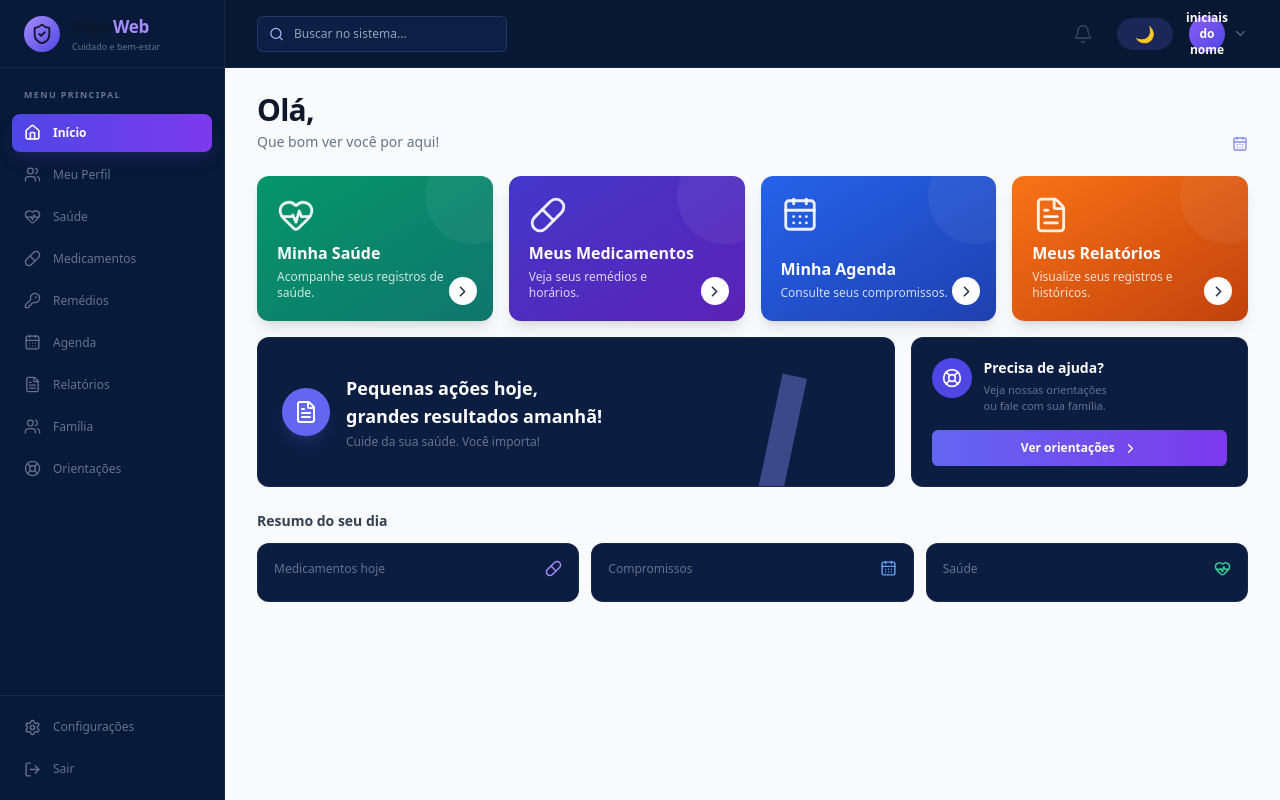
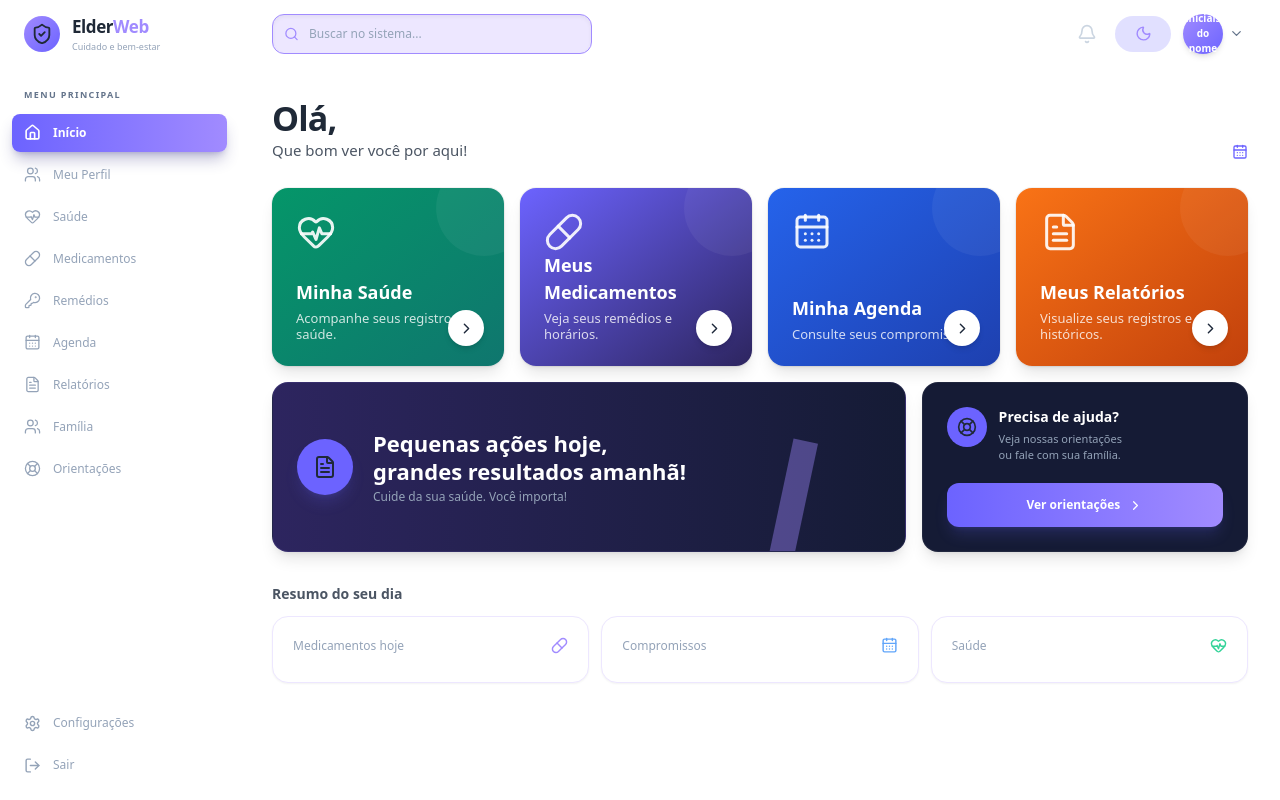
Before and after one commit to MixuriM/Elder_Web, a React (Vite) app in the folder frontend/: page / in a window 1280 px wide. Built offline with nearby package versions, Linux system fonts and the light colour scheme; no server answers.

Commit message:
coloração alterada

```diff
--- a/frontend/src/pages/Home.tsx
+++ b/frontend/src/pages/Home.tsx
@@ -17,6 +17,8 @@ import {
   Pill,
   Search,
   Settings,
+  Sun,
+  Moon,
   ShieldCheck,
   Users,
   X,
@@ -76,24 +78,24 @@ function ActionCard({
 }: ActionCardProps) {
   return (
     <button
-      className={`group relative flex min-h-[145px] flex-1 flex-col justify-between overflow-hidden rounded-xl p-5 text-left shadow-lg transition-all duration-300 hover:-translate-y-1 hover:shadow-2xl ${color}`}
+      className={`group relative flex min-h-[158px] flex-1 flex-col justify-between overflow-hidden rounded-2xl p-5 text-left shadow-lg ring-1 ring-black/5 transition-all duration-300 hover:-translate-y-1 hover:shadow-2xl focus:outline-none focus:ring-2 focus:ring-white/70 sm:min-h-[168px] lg:p-6 ${color}`}
     >
       <div className="absolute -right-7 -top-7 h-24 w-24 rounded-full bg-white/5 transition-transform duration-300 group-hover:scale-150" />
 
       <Icon
-        size={38}
+        size={40}
         strokeWidth={1.8}
         className="relative text-white/90"
       />
 
       <div className="relative">
-        <h3 className="text-[16px] font-bold text-white">{title}</h3>
-        <p className="mt-1 max-w-[170px] text-[12px] leading-4 text-white/80">
+        <h3 className="text-[17px] font-bold text-white sm:text-[18px]">{title}</h3>
+        <p className="mt-1 max-w-[230px] text-[12px] leading-4 text-white/80 sm:text-[13px]">
           {description}
         </p>
       </div>
 
-      <span className="absolute bottom-4 right-4 flex h-7 w-7 items-center justify-center rounded-full bg-white text-slate-800 transition-transform group-hover:translate-x-1">
+      <span className="absolute bottom-4 right-4 flex h-9 w-9 items-center justify-center rounded-full bg-white text-slate-800 shadow-md transition-transform group-hover:translate-x-1 sm:bottom-5 sm:right-5">
         <ChevronRight size={17} />
       </span>
     </button>
@@ -114,21 +116,40 @@ function Home() {
   };
 
   return (
-    <main className="min-h-screen bg-[#06142d] text-white">
+    <main className="min-h-screen bg-[#0B1026] text-white antialiased">
       <style>{`
-        [data-theme="light"] main { background: #f8fafc !important; color: #0f172a !important; }
-        [data-theme="light"] main .bg-[#081a3a] { background: #ffffff !important; }
-        [data-theme="light"] main .bg-[#071832] { background: #ffffff !important; }
-        [data-theme="light"] main .bg-[#0b2044] { background: #f1f5f9 !important; color: #0f172a !important; }
-        [data-theme="light"] main .bg-[#0b1d40] { background: #ffffff !important; }
-        [data-theme="light"] main .theme-preserve-dark { background: #0b1d40 !important; color: #ffffff !important; border-color: rgba(255,255,255,0.05) !important; }
-        [data-theme="light"] main .text-slate-300 { color: #334155 !important; }
-        [data-theme="light"] main .text-slate-400 { color: #64748b !important; }
-        [data-theme="light"] main .text-slate-500 { color: #64748b !important; }
-        [data-theme="light"] main .border-white\\5 { border-color: #e2e8f0 !important; }
-        [data-theme="light"] main .border-indigo-400\\10 { border-color: #c7d2fe !important; }
-        [data-theme="light"] main input::placeholder { color: #94a3b8 !important; }
-        [data-theme="light"] main .hover\\:bg-white\\/5:hover { background: #f1f5f9 !important; }
+        :root {
+          --app-bg: #0B1026;
+          --surface: #2D255F;
+          --surface-2: #151B35;
+          --header: #0B1026;
+          --border: rgba(255,255,255,.07);
+          --text: #FFFFFF;
+          --muted: #94a3b8;
+        }
+        [data-theme="light"] {
+          --app-bg: #FFFFFF;
+          --surface: #FFFFFF;
+          --surface-2: #FFFFFF;
+          --header: rgba(255,255,255,.94);
+          --border: #EDE7FF;
+          --text: #1F2937;
+          --muted: #4B5563;
+        }
+        [data-theme="light"] main { background: var(--app-bg) !important; color: var(--text) !important; }
+        [data-theme="light"] .app-sidebar,
+        [data-theme="light"] .app-header { background: var(--surface) !important; }
+        [data-theme="light"] .app-header { background: var(--header) !important; }
+        [data-theme="light"] .search-input { background: #EDE7FF !important; color: #1F2937 !important; border-color: #A18BFF !important; }
+        [data-theme="light"] .search-input::placeholder { color: #94a3b8 !important; }
+        [data-theme="light"] .surface-card { background: var(--surface-2) !important; border-color: var(--border) !important; }
+        [data-theme="light"] .theme-muted { color: #4B5563 !important; }
+        [data-theme="light"] .theme-heading { color: #1F2937 !important; }
+        [data-theme="light"] .theme-hover:hover { background: #EDE7FF !important; }
+        .safe-area-bottom { padding-bottom: max(1rem, env(safe-area-inset-bottom)); }
+        @media (max-width: 639px) {
+          .mobile-sidebar { width: min(86vw, 320px); }
+        }
       `}</style>
       <div className="flex min-h-screen">
 
@@ -136,29 +157,30 @@ function Home() {
           <button
             aria-label="Fechar menu"
             onClick={() => setSidebarOpen(false)}
-            className="fixed inset-0 z-30 bg-black/60 lg:hidden"
+            className="fixed inset-0 z-30 bg-slate-950/60 backdrop-blur-[2px] lg:hidden"
           />
         )}
 
         {/* sidebar */}
         <aside
           className={`
-            fixed left-0 top-0 z-40 flex h-screen w-[225px]
-            flex-col border-r border-white/5
-            bg-[#081a3a] transition-transform duration-300
-            lg:static lg:translate-x-0
+            mobile-sidebar app-sidebar fixed left-0 top-0 z-40 flex h-[100dvh]
+            flex-col border-r border-white/5 bg-[#2D255F]
+            shadow-2xl shadow-black/20 transition-transform duration-300 ease-out
+            lg:sticky lg:top-0 lg:h-screen lg:w-[240px] lg:shrink-0 lg:shadow-none
+            lg:translate-x-0
             ${sidebarOpen ? "translate-x-0" : "-translate-x-full"}
           `}
         >
           {/* logo */}
-          <div className="flex h-[68px] items-center border-b border-white/5 px-6">
-            <div className="mr-3 flex h-9 w-9 items-center justify-center rounded-full bg-gradient-to-br from-violet-400 to-indigo-600">
+          <div className="flex h-[68px] shrink-0 items-center border-b border-white/5 px-5 sm:px-6">
+            <div className="mr-3 flex h-9 w-9 items-center justify-center rounded-full bg-gradient-to-br from-[#A18BFF] to-[#6C63FF]">
               <ShieldCheck size={22} />
             </div>
 
             <div>
               <h1 className="text-[17px] font-bold tracking-tight">
-                Elder<span className="text-violet-400">Web</span>
+                Elder<span className="text-[#A18BFF]">Web</span>
               </h1>
               <p className="text-[9px] text-slate-400">
                 Cuidado e bem-estar
@@ -174,7 +196,7 @@ function Home() {
           </div>
 
           {/* menu */}
-          <nav className="flex-1 px-3 py-5">
+          <nav className="min-h-0 flex-1 overflow-y-auto px-3 py-5">
             <p className="mb-3 px-3 text-[9px] font-semibold uppercase tracking-[0.15em] text-slate-500">
               Menu principal
             </p>
@@ -196,7 +218,7 @@ function Home() {
                       text-left text-[12px] transition-all
                       ${
                         active
-                          ? "bg-gradient-to-r from-indigo-600 to-violet-600 font-semibold text-white shadow-lg shadow-indigo-900/30"
+                          ? "bg-gradient-to-r from-[#6C63FF] to-[#A18BFF] font-semibold text-white shadow-lg shadow-indigo-900/30"
                           : "text-slate-400 hover:bg-white/5 hover:text-white"
                       }
                     `}
@@ -210,7 +232,7 @@ function Home() {
           </nav>
 
           {/* configurações */}
-          <div className="border-t border-white/5 px-3 py-3">
+          <div className="safe-area-bottom border-t border-white/5 px-3 py-3">
             <button className="flex w-full items-center gap-3 rounded-lg px-3 py-2.5 text-[12px] text-slate-400 hover:bg-white/5 hover:text-white">
               <Settings size={17} />
               Configurações
@@ -227,39 +249,34 @@ function Home() {
         <section className="min-w-0 flex-1">
 
           {/* cabeçalho */}
-          <header className="flex h-[68px] items-center justify-between border-b border-white/5 bg-[#071832] px-4 sm:px-6 lg:px-8">
-            <div className="flex items-center gap-3">
+          <header className="app-header sticky top-0 z-20 flex min-h-[68px] items-center justify-between border-b border-white/5 bg-[#0B1026]/95 px-3 backdrop-blur-md sm:px-5 lg:px-8">
+            <div className="flex min-w-0 items-center gap-2 sm:gap-3">
               <button
                 onClick={() => setSidebarOpen(true)}
-                className="rounded-lg p-2 text-slate-300 hover:bg-white/5 lg:hidden"
+                className="rounded-xl p-2.5 text-slate-300 transition hover:bg-white/5 hover:text-white lg:hidden"
               >
                 <Menu size={22} />
               </button>
 
               {/* busca */}
-              <div className="relative hidden sm:block">
+              <div className="relative hidden min-w-0 sm:block">
                 <Search
                   size={15}
-                  className="absolute left-3 top-1/2 -translate-y-1/2 text-indigo-300"
+                  className="absolute left-3 top-1/2 -translate-y-1/2 text-[#A18BFF]"
                 />
 
                 <input
                   type="text"
                   placeholder="Buscar no sistema..."
-                  className="
-                    h-9 w-[250px] rounded-md border border-indigo-400/20
-                    bg-[#0b2044] pl-9 pr-4 text-xs text-white
-                    outline-none placeholder:text-slate-500
-                    focus:border-indigo-400/50
-                  "
+                  className="search-input h-10 w-[clamp(180px,28vw,320px)] rounded-xl border border-[#A18BFF]/20 bg-[#2D255F] pl-9 pr-4 text-xs text-white shadow-inner outline-none transition focus:border-[#A18BFF]/60 focus:ring-2 focus:ring-[#A18BFF]/10 placeholder:text-slate-500"
                 />
               </div>
             </div>
 
-            <div className="flex items-center gap-4">
+            <div className="flex shrink-0 items-center gap-1 sm:gap-2">
 
               {/* notificação */}
-              <button className="relative rounded-full p-2 text-slate-300 hover:bg-white/5">
+              <button className="relative rounded-xl p-2.5 text-slate-300 transition hover:bg-white/5 hover:text-white">
                 <Bell size={20} />
 
                 {/* <span className="absolute right-0 top-0 flex h-4 min-w-4 items-center justify-center rounded-full bg-red-500 px-1 text-[9px] font-bold">
@@ -272,14 +289,14 @@ function Home() {
                 onClick={toggleTheme}
                 aria-label={theme === "dark" ? "Ativar modo claro" : "Ativar modo escuro"}
                 title={theme === "dark" ? "Modo claro" : "Modo escuro"}
-                className="hidden h-8 w-14 items-center justify-center rounded-full bg-indigo-500/20 text-indigo-300 transition hover:bg-indigo-500/30 sm:flex"
+                className="flex h-9 w-11 items-center justify-center rounded-full bg-[#6C63FF]/20 text-[#A18BFF] transition hover:bg-[#6C63FF]/30 focus:outline-none focus:ring-2 focus:ring-[#A18BFF]/40 sm:w-14"
               >
-                {theme === "dark" ? "☀️" : "🌙"}
+                {theme === "dark" ? <Sun size={17} /> : <Moon size={17} />}
               </button>
 
               {/* interface do perfil */}
-              <button className="flex items-center gap-2">
-                <div className="flex h-9 w-9 items-center justify-center rounded-full bg-gradient-to-br from-violet-500 to-indigo-600 text-xs font-bold text-white">
+              <button className="flex items-center gap-1.5 rounded-xl p-1 transition hover:bg-white/5 focus:outline-none focus:ring-2 focus:ring-[#A18BFF]/30">
+                <div className="flex h-9 w-9 shrink-0 items-center justify-center rounded-full bg-gradient-to-br from-[#A18BFF] to-[#6C63FF] text-[10px] font-bold text-white shadow-md sm:h-10 sm:w-10">
                   iniciais do nome
                 </div>
 
@@ -296,30 +313,30 @@ function Home() {
             </div>
           </header>
 
-          <div className="mx-auto max-w-[1400px] px-4 py-6 sm:px-6 lg:px-8">
+          <div className="mx-auto w-full max-w-[1440px] px-4 py-5 sm:px-6 sm:py-7 lg:px-8 lg:py-8">
 
             {/* nome e descrição */}
-            <div className="mb-6 flex flex-col justify-between gap-3 sm:flex-row sm:items-end">
+            <div className="mb-5 flex flex-col justify-between gap-4 sm:mb-7 sm:flex-row sm:items-end">
               <div>
 
-                <h2 className="text-2xl font-bold tracking-tight sm:text-3xl">
+                <h2 className="theme-heading text-2xl font-bold tracking-tight sm:text-3xl lg:text-[34px]">
                   Olá,
                   {/* {nome}! */}
                 </h2>
 
-                <p className="mt-1 text-sm text-slate-400">
+                <p className="theme-muted mt-1 text-sm text-slate-400 sm:text-[15px]">
                   Que bom ver você por aqui!
                 </p>
               </div>
 
               <div className="flex items-center gap-2 text-xs text-slate-400">
-                <CalendarDays size={16} className="text-indigo-400" />
+                <CalendarDays size={16} className="text-[#6C63FF]" />
 
               </div>
             </div>
 
             {/* card */}
-            <div className="grid gap-4 sm:grid-cols-2 xl:grid-cols-4">
+            <div className="grid grid-cols-1 gap-3.5 sm:grid-cols-2 sm:gap-4 xl:grid-cols-4">
 
               <ActionCard
                 title="Minha Saúde"
@@ -332,7 +349,7 @@ function Home() {
                 title="Meus Medicamentos"
                 description="Veja seus remédios e horários."
                 icon={Pill}
-                color="bg-gradient-to-br from-indigo-700 to-violet-800"
+                color="bg-gradient-to-br from-[#6C63FF] to-[#2D255F]"
               />
 
               <ActionCard
@@ -352,21 +369,21 @@ function Home() {
             </div>
 
 
-            <div className="mt-4 grid gap-4 lg:grid-cols-[1.7fr_0.9fr]">
+            <div className="mt-4 grid gap-4 lg:grid-cols-[minmax(0,1.65fr)_minmax(280px,.85fr)]">
 
               {/* banner */}
-              <section className="theme-preserve-dark relative min-h-[150px] overflow-hidden rounded-xl border border-indigo-400/10 bg-gradient-to-r from-[#101e59] to-[#151d58] p-6">
+              <section className="theme-preserve-dark relative min-h-[170px] overflow-hidden rounded-2xl border border-[#A18BFF]/10 bg-gradient-to-r from-[#2D255F] to-[#151B35] p-5 shadow-lg shadow-black/10 sm:p-6">
 
                 {/* pra decoração */}
-                <div className="absolute -right-4 bottom-[-45px] h-36 w-36 rotate-12 border-l-[25px] border-indigo-400/40" />
+                <div className="absolute -right-4 bottom-[-45px] h-36 w-36 rotate-12 border-l-[25px] border-[#A18BFF]/40" />
 
-                <div className="relative flex h-full items-center gap-4">
-                  <div className="flex h-12 w-12 shrink-0 items-center justify-center rounded-full bg-indigo-500 shadow-lg shadow-indigo-500/20">
+                <div className="relative flex h-full items-center gap-4 sm:gap-5">
+                  <div className="flex h-12 w-12 shrink-0 items-center justify-center rounded-full bg-[#6C63FF] shadow-lg shadow-indigo-500/20 sm:h-14 sm:w-14">
                     <FileText size={24} />
                   </div>
 
                   <div>
-                    <p className="text-lg font-bold text-white">
+                    <p className="max-w-[560px] text-lg font-bold leading-snug text-white sm:text-xl lg:text-[22px]">
                       Pequenas ações hoje,
                       <br />
                       grandes resultados amanhã!
@@ -380,10 +397,10 @@ function Home() {
               </section>
 
               {/* ajuda */}
-              <section className="theme-preserve-dark rounded-xl border border-white/5 bg-[#0b1d40] p-5">
+              <section className="theme-preserve-dark rounded-2xl border border-white/5 bg-[#151B35] p-5 shadow-lg shadow-black/10 sm:p-6">
 
                 <div className="flex items-start gap-3">
-                  <div className="flex h-10 w-10 shrink-0 items-center justify-center rounded-full bg-indigo-600">
+                  <div className="flex h-10 w-10 shrink-0 items-center justify-center rounded-full bg-[#6C63FF]">
                     <LifeBuoy size={20} />
                   </div>
 
@@ -400,7 +417,7 @@ function Home() {
                   </div>
                 </div>
 
-                <button className="mt-4 flex h-9 w-full items-center justify-center gap-2 rounded-md bg-gradient-to-r from-indigo-500 to-violet-600 text-xs font-semibold text-white transition hover:brightness-110">
+                <button className="mt-5 flex h-11 w-full items-center justify-center gap-2 rounded-xl bg-gradient-to-r from-[#6C63FF] to-[#A18BFF] text-xs font-semibold text-white shadow-lg shadow-indigo-500/20 transition hover:-translate-y-0.5 hover:brightness-110 focus:outline-none focus:ring-2 focus:ring-[#A18BFF]/50">
                   Ver orientações
                   <ChevronRight size={15} />
                 </button>
@@ -408,20 +425,20 @@ function Home() {
             </div>
 
             {/* resumo */}
-            <div className="mt-6">
-              <h3 className="mb-3 text-sm font-semibold text-slate-300">
+            <div className="mt-6 sm:mt-8">
+              <h3 className="theme-muted mb-3 text-sm font-semibold text-slate-300">
                 Resumo do seu dia
               </h3>
 
               <div className="grid gap-3 sm:grid-cols-3">
 
-                <div className="rounded-xl border border-white/5 bg-[#0b1d40] p-4">
+                <div className="surface-card rounded-2xl border border-white/5 bg-[#151B35] p-4 shadow-sm transition hover:-translate-y-0.5 hover:shadow-md sm:p-5">
                   <div className="flex items-center justify-between">
                     <span className="text-xs text-slate-400">
                       Medicamentos hoje
                     </span>
 
-                    <Pill size={17} className="text-violet-400" />
+                    <Pill size={17} className="text-[#A18BFF]" />
                   </div>
 
                   <p className="mt-2 text-2xl font-bold"></p>
@@ -430,7 +447,7 @@ function Home() {
                   </p>
                 </div>
 
-                <div className="rounded-xl border border-white/5 bg-[#0b1d40] p-4">
+                <div className="surface-card rounded-2xl border border-white/5 bg-[#151B35] p-4 shadow-sm transition hover:-translate-y-0.5 hover:shadow-md sm:p-5">
                   <div className="flex items-center justify-between">
                     <span className="text-xs text-slate-400">
                       Compromissos
@@ -445,7 +462,7 @@ function Home() {
                   </p>
                 </div>
 
-                <div className="rounded-xl border border-white/5 bg-[#0b1d40] p-4">
+                <div className="surface-card rounded-2xl border border-white/5 bg-[#151B35] p-4 shadow-sm transition hover:-translate-y-0.5 hover:shadow-md sm:p-5">
                   <div className="flex items-center justify-between">
                     <span className="text-xs text-slate-400">
                       Saúde
```
